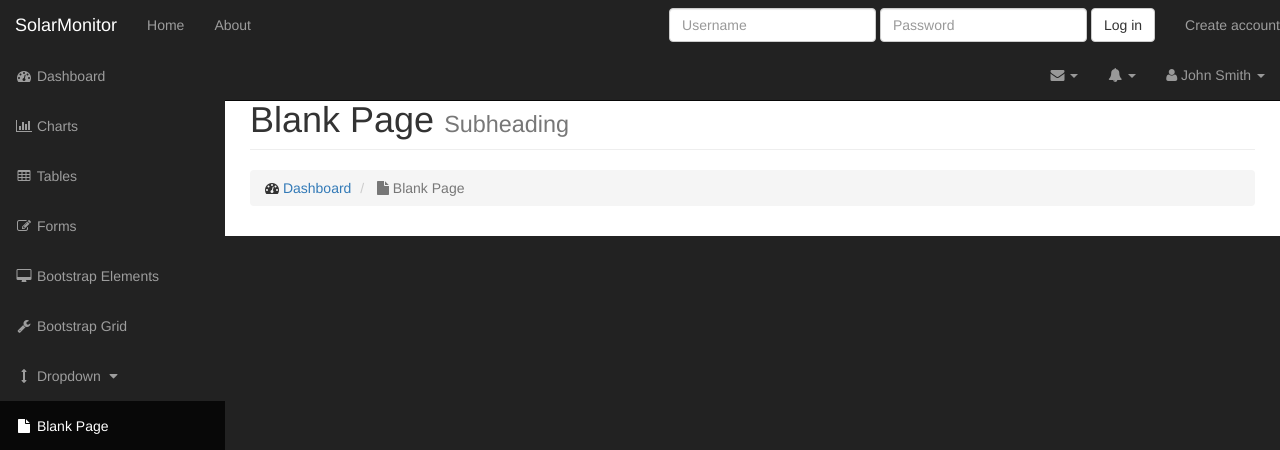
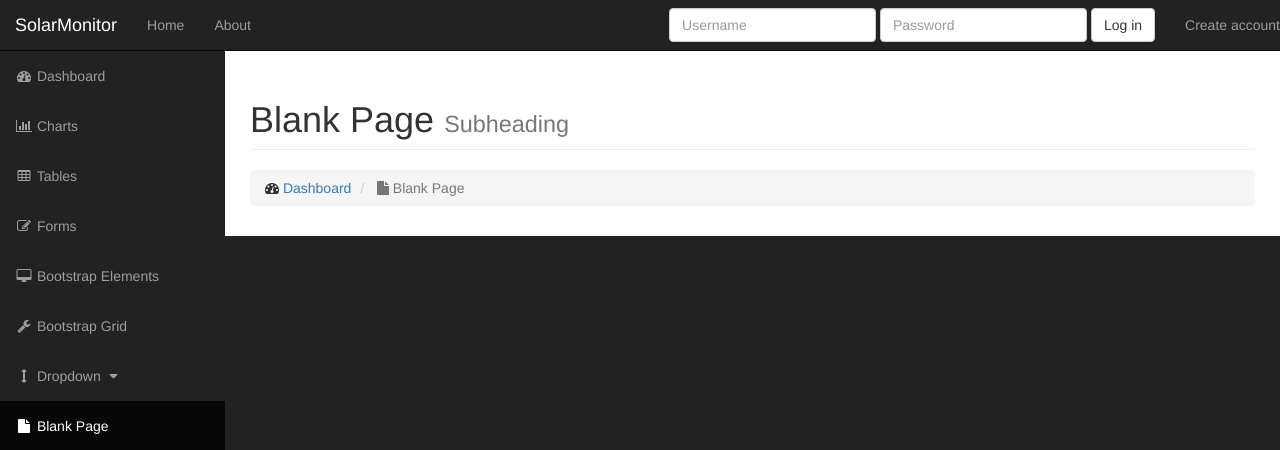
Before and after one commit to rogaha/SolarMonitor, a Flask app: page / in a window 1280 px wide. Shown: the top 450 px of the page. Run offline with Flask 2, Linux system fonts and the light colour scheme; grey boxes labelled with a size stand in for pictures from a placeholder-image service; some libraries are stand-ins or nearby versions.

Commit message:
Template

```diff
--- a/solarmonitor/templates/layout.html
+++ b/solarmonitor/templates/layout.html
@@ -78,110 +78,7 @@
               </form>
               {% endif %}
             </div><!-- /.navbar-collapse -->
-            <!-- Top Menu Items -->
-            <ul class="nav navbar-right top-nav">
-                <li class="dropdown">
-                    <a href="#" class="dropdown-toggle" data-toggle="dropdown"><i class="fa fa-envelope"></i> <b class="caret"></b></a>
-                    <ul class="dropdown-menu message-dropdown">
-                        <li class="message-preview">
-                            <a href="#">
-                                <div class="media">
-                                    <span class="pull-left">
-                                        <img class="media-object" src="http://placehold.it/50x50" alt="">
-                                    </span>
-                                    <div class="media-body">
-                                        <h5 class="media-heading">
-                                            <strong>John Smith</strong>
-                                        </h5>
-                                        <p class="small text-muted"><i class="fa fa-clock-o"></i> Yesterday at 4:32 PM</p>
-                                        <p>Lorem ipsum dolor sit amet, consectetur...</p>
-                                    </div>
-                                </div>
-                            </a>
-                        </li>
-                        <li class="message-preview">
-                            <a href="#">
-                                <div class="media">
-                                    <span class="pull-left">
-                                        <img class="media-object" src="http://placehold.it/50x50" alt="">
-                                    </span>
-                                    <div class="media-body">
-                                        <h5 class="media-heading">
-                                            <strong>John Smith</strong>
-                                        </h5>
-                                        <p class="small text-muted"><i class="fa fa-clock-o"></i> Yesterday at 4:32 PM</p>
-                                        <p>Lorem ipsum dolor sit amet, consectetur...</p>
-                                    </div>
-                                </div>
-                            </a>
-                        </li>
-                        <li class="message-preview">
-                            <a href="#">
-                                <div class="media">
-                                    <span class="pull-left">
-                                        <img class="media-object" src="http://placehold.it/50x50" alt="">
-                                    </span>
-                                    <div class="media-body">
-                                        <h5 class="media-heading">
-                                            <strong>John Smith</strong>
-                                        </h5>
-                                        <p class="small text-muted"><i class="fa fa-clock-o"></i> Yesterday at 4:32 PM</p>
-                                        <p>Lorem ipsum dolor sit amet, consectetur...</p>
-                                    </div>
-                                </div>
-                            </a>
-                        </li>
-                        <li class="message-footer">
-                            <a href="#">Read All New Messages</a>
-                        </li>
-                    </ul>
-                </li>
-                <li class="dropdown">
-                    <a href="#" class="dropdown-toggle" data-toggle="dropdown"><i class="fa fa-bell"></i> <b class="caret"></b></a>
-                    <ul class="dropdown-menu alert-dropdown">
-                        <li>
-                            <a href="#">Alert Name <span class="label label-default">Alert Badge</span></a>
-                        </li>
-                        <li>
-                            <a href="#">Alert Name <span class="label label-primary">Alert Badge</span></a>
-                        </li>
-                        <li>
-                            <a href="#">Alert Name <span class="label label-success">Alert Badge</span></a>
-                        </li>
-                        <li>
-                            <a href="#">Alert Name <span class="label label-info">Alert Badge</span></a>
-                        </li>
-                        <li>
-                            <a href="#">Alert Name <span class="label label-warning">Alert Badge</span></a>
-                        </li>
-                        <li>
-                            <a href="#">Alert Name <span class="label label-danger">Alert Badge</span></a>
-                        </li>
-                        <li class="divider"></li>
-                        <li>
-                            <a href="#">View All</a>
-                        </li>
-                    </ul>
-                </li>
-                <li class="dropdown">
-                    <a href="#" class="dropdown-toggle" data-toggle="dropdown"><i class="fa fa-user"></i> John Smith <b class="caret"></b></a>
-                    <ul class="dropdown-menu">
-                        <li>
-                            <a href="#"><i class="fa fa-fw fa-user"></i> Profile</a>
-                        </li>
-                        <li>
-                            <a href="#"><i class="fa fa-fw fa-envelope"></i> Inbox</a>
-                        </li>
-                        <li>
-                            <a href="#"><i class="fa fa-fw fa-gear"></i> Settings</a>
-                        </li>
-                        <li class="divider"></li>
-                        <li>
-                            <a href="#"><i class="fa fa-fw fa-power-off"></i> Log Out</a>
-                        </li>
-                    </ul>
-                </li>
-            </ul>
+
             <!-- Sidebar Menu Items - These collapse to the responsive navigation menu on small screens -->
             <div class="collapse navbar-collapse navbar-ex1-collapse">
                 <ul class="nav navbar-nav side-nav">
```
